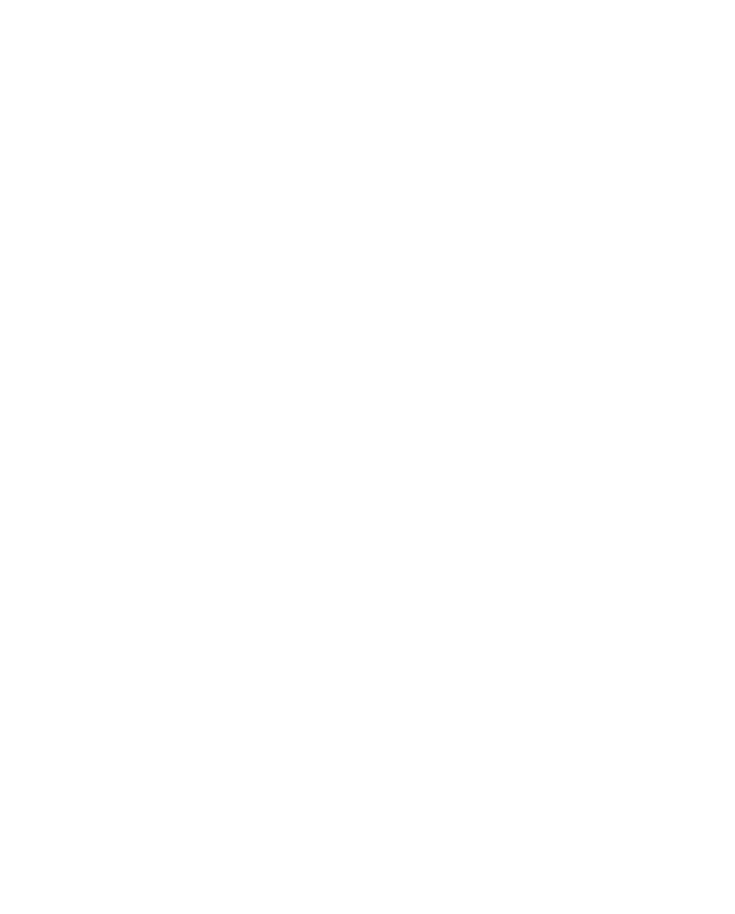
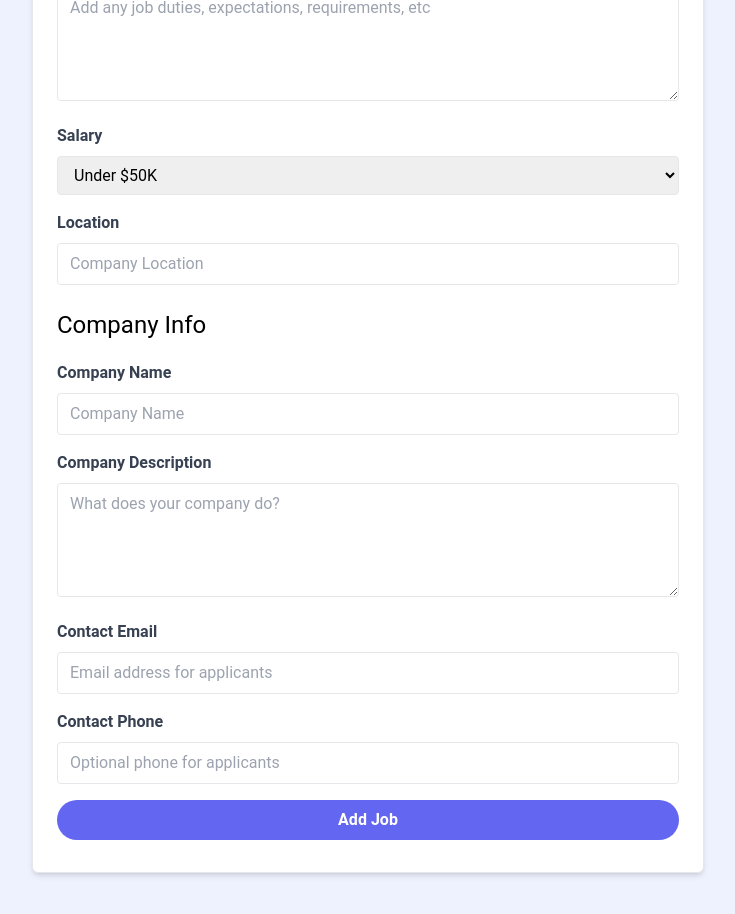
Before and after one commit to HumbleBoyy/ProjectReactJS, a React (Vite) app: page /add-job in a window 1280 px wide. Before the commit this address had no page. Shown: the part 500-1414 px from the top of the page, without its empty margins (272-1007 px from the left). Before the commit the page ends 800 px from the top, so only its background shows below. Built offline with nearby package versions, Linux system fonts and the light colour scheme.

Commit message:
Add job page and other pages were added

```diff
--- a/src/App.jsx
+++ b/src/App.jsx
@@ -9,6 +9,8 @@
 import MainLayout from './layouts/MainLayout';
 import JobsPage from './pages/JobsPage';
 import NotFoundPage from './pages/NotFoundPage';
+import JobPage, {jobLoader} from './pages/JobPage';
+import AddJobPage from './pages/AddJobPage';
 
 
 const routers = createBrowserRouter(
@@ -16,6 +18,8 @@
      <Route path='/' element={<MainLayout/>}>
            <Route index element={<HomePage/>}/>
            <Route path='/jobs' element={<JobsPage/>}/>
+           <Route path='/add-job' element={<AddJobPage/>}/>
+           <Route path='/job/:id' element={<JobPage/>} loader={jobLoader}/>
            <Route path='*' element={<NotFoundPage/>}/>
      </Route>
   )
--- a/src/components/Spinner.jsx
+++ b/src/components/Spinner.jsx
@@ -1,4 +1,4 @@
-import ClipLoader from 'react-spinners/ClipLoader';
+import { HashLoader } from 'react-spinners';
 
 const override = {
   display: 'block',
@@ -7,7 +7,7 @@
 
 const Spinner = ({ loading }) => {
   return (
-    <ClipLoader
+    <HashLoader
       color='#4338ca'
       loading={loading}
       cssOverride={override}
--- a/src/jobs.json
+++ b/src/jobs.json
@@ -25,7 +25,7 @@
           "name": "Veneer Solutions",
           "description": "Veneer Solutions is a creative agency specializing in digital design and development. Our team is dedicated to pushing the boundaries of creativity and innovation to deliver exceptional results for our clients.",
           "contactEmail": "contact@loremipsum.com",
-          "contactPhone": "555-555-5555"
+          "contactPhone": "155-222-5555"
         }
       },
       {
@@ -39,7 +39,7 @@
           "name": "Dolor Cloud",
           "description": "Dolor Cloud is a leading technology company specializing in digital solutions for businesses of all sizes. With a focus on innovation and customer satisfaction, we are committed to delivering cutting-edge products and services.",
           "contactEmail": "contact@dolorsitamet.com",
-          "contactPhone": "555-555-5555"
+          "contactPhone": "445-665-0000"
         }
       },
       {
@@ -53,7 +53,7 @@
           "name": "Alpha Elite",
           "description": "Alpha Elite is a dynamic startup specializing in digital marketing and web development. We are committed to fostering a diverse and inclusive workplace where creativity and innovation thrive.",
           "contactEmail": "contact@adipisicingelit.com",
-          "contactPhone": "555-555-5555"
+          "contactPhone": "333-112-0191"
         }
       },
       {
@@ -67,7 +67,7 @@
           "name": "Browning Technologies",
           "description": "Browning Technologies is a rapidly growing technology company specializing in e-commerce solutions. We offer a dynamic and collaborative work environment where employees are encouraged to think creatively and innovate.",
           "contactEmail": "contact@consecteturadipisicing.com",
-          "contactPhone": "555-555-5555"
+          "contactPhone": "342-721-7777"
         }
       },
       {
@@ -81,7 +81,7 @@
           "name": "Port Solutions INC",
           "description": "Port Solutions is a leading technology company specializing in software development and digital marketing. We are committed to providing our clients with cutting-edge solutions and our employees with a supportive and rewarding work environment.",
           "contactEmail": "contact@ipsumlorem.com",
-          "contactPhone": "555-555-5555"
+          "contactPhone": "818-218-8888"
         }
       }
     ]
--- a/src/pages/AddJobPage.jsx
+++ b/src/pages/AddJobPage.jsx
@@ -1,132 +1,82 @@
-import { useState } from 'react';
-import { useNavigate } from 'react-router-dom';
-import { toast } from 'react-toastify';
 
-const AddJobPage = ({ addJobSubmit }) => {
-  const [title, setTitle] = useState('');
-  const [type, setType] = useState('Full-Time');
-  const [location, setLocation] = useState('');
-  const [description, setDescription] = useState('');
-  const [salary, setSalary] = useState('Under $50K');
-  const [companyName, setCompanyName] = useState('');
-  const [companyDescription, setCompanyDescription] = useState('');
-  const [contactEmail, setContactEmail] = useState('');
-  const [contactPhone, setContactPhone] = useState('');
 
-  const navigate = useNavigate();
+const AddJobPage = () => {
+  return (
+    <>
+          <section className="bg-indigo-50">
+      <div className="container m-auto max-w-2xl py-24">
+        <div
+          className="bg-white px-6 py-8 mb-4 shadow-md rounded-md border m-4 md:m-0"
+        >
+          <form>
+            <h2 className="text-3xl text-center font-semibold mb-6">Add Job</h2>
 
-  const submitForm = (e) => {
-    e.preventDefault();
-
-    const newJob = {
-      title,
-      type,
-      location,
-      description,
-      salary,
-      company: {
-        name: companyName,
-        description: companyDescription,
-        contactEmail,
-        contactPhone,
-      },
-    };
-
-    addJobSubmit(newJob);
-
-    toast.success('Job Added Successfully');
-
-    return navigate('/jobs');
-  };
-
-  return (
-    <section className='bg-indigo-50'>
-      <div className='container m-auto max-w-2xl py-24'>
-        <div className='bg-white px-6 py-8 mb-4 shadow-md rounded-md border m-4 md:m-0'>
-          <form onSubmit={submitForm}>
-            <h2 className='text-3xl text-center font-semibold mb-6'>Add Job</h2>
-
-            <div className='mb-4'>
-              <label
-                htmlFor='type'
-                className='block text-gray-700 font-bold mb-2'
+            <div className="mb-4">
+              <label htmlFor="type" className="block text-gray-700 font-bold mb-2"
+                >Job Type</label
               >
-                Job Type
-              </label>
               <select
-                id='type'
-                name='type'
-                className='border rounded w-full py-2 px-3'
+                id="type"
+                name="type"
+                className="border rounded w-full py-2 px-3"
                 required
-                value={type}
-                onChange={(e) => setType(e.target.value)}
               >
-                <option value='Full-Time'>Full-Time</option>
-                <option value='Part-Time'>Part-Time</option>
-                <option value='Remote'>Remote</option>
-                <option value='Internship'>Internship</option>
+                <option value="Full-Time">Full-Time</option>
+                <option value="Part-Time">Part-Time</option>
+                <option value="Remote">Remote</option>
+                <option value="Internship">Internship</option>
               </select>
             </div>
 
-            <div className='mb-4'>
-              <label className='block text-gray-700 font-bold mb-2'>
-                Job Listing Name
-              </label>
+            <div className="mb-4">
+              <label className="block text-gray-700 font-bold mb-2"
+                >Job Listing Name</label
+              >
               <input
-                type='text'
-                id='title'
-                name='title'
-                className='border rounded w-full py-2 px-3 mb-2'
-                placeholder='eg. Beautiful Apartment In Miami'
+                type="text"
+                id="title"
+                name="title"
+                className="border rounded w-full py-2 px-3 mb-2"
+                placeholder="eg. Beautiful Apartment In Miami"
                 required
-                value={title}
-                onChange={(e) => setTitle(e.target.value)}
               />
             </div>
-            <div className='mb-4'>
+            <div className="mb-4">
               <label
-                htmlFor='description'
-                className='block text-gray-700 font-bold mb-2'
+                htmlFor="description"
+                className="block text-gray-700 font-bold mb-2"
+                >Description</label
               >
-                Description
-              </label>
               <textarea
-                id='description'
-                name='description'
-                className='border rounded w-full py-2 px-3'
-                rows='4'
-                placeholder='Add any job duties, expectations, requirements, etc'
-                value={description}
-                onChange={(e) => setDescription(e.target.value)}
+                id="description"
+                name="description"
+                className="border rounded w-full py-2 px-3"
+                rows="4"
+                placeholder="Add any job duties, expectations, requirements, etc"
               ></textarea>
             </div>
 
-            <div className='mb-4'>
-              <label
-                htmlFor='type'
-                className='block text-gray-700 font-bold mb-2'
+            <div className="mb-4">
+              <label htmlFor="type" className="block text-gray-700 font-bold mb-2"
+                >Salary</label
               >
-                Salary
-              </label>
               <select
-                id='salary'
-                name='salary'
-                className='border rounded w-full py-2 px-3'
+                id="salary"
+                name="salary"
+                className="border rounded w-full py-2 px-3"
                 required
-                value={salary}
-                onChange={(e) => setSalary(e.target.value)}
               >
-                <option value='Under $50K'>Under $50K</option>
-                <option value='$50K - 60K'>$50K - $60K</option>
-                <option value='$60K - 70K'>$60K - $70K</option>
-                <option value='$70K - 80K'>$70K - $80K</option>
-                <option value='$80K - 90K'>$80K - $90K</option>
-                <option value='$90K - 100K'>$90K - $100K</option>
-                <option value='$100K - 125K'>$100K - $125K</option>
-                <option value='$125K - 150K'>$125K - $150K</option>
-                <option value='$150K - 175K'>$150K - $175K</option>
-                <option value='$175K - 200K'>$175K - $200K</option>
-                <option value='Over $200K'>Over $200K</option>
+                <option value="Under $50K">Under $50K</option>
+                <option value="$50K - 60K">$50K - $60K</option>
+                <option value="$60K - 70K">$60K - $70K</option>
+                <option value="$70K - 80K">$70K - $80K</option>
+                <option value="$80K - 90K">$80K - $90K</option>
+                <option value="$90K - 100K">$90K - $100K</option>
+                <option value="$100K - 125K">$100K - $125K</option>
+                <option value="$125K - 150K">$125K - $150K</option>
+                <option value="$150K - 175K">$150K - $175K</option>
+                <option value="$175K - 200K">$175K - $200K</option>
+                <option value="Over $200K">Over $200K</option>
               </select>
             </div>
 
@@ -140,90 +90,72 @@
                 name='location'
                 className='border rounded w-full py-2 px-3 mb-2'
                 placeholder='Company Location'
-                required
-                value={location}
-                onChange={(e) => setLocation(e.target.value)}
+                required/>
+            </div>
+
+            <h3 className="text-2xl mb-5">Company Info</h3>
+
+            <div className="mb-4">
+              <label htmlFor="company" className="block text-gray-700 font-bold mb-2" >Company Name</label
+              >
+              <input
+                type="text"
+                id="company"
+                name="company"
+                className="border rounded w-full py-2 px-3"
+                placeholder="Company Name"
               />
             </div>
 
-            <h3 className='text-2xl mb-5'>Company Info</h3>
-
-            <div className='mb-4'>
+            <div className="mb-4">
               <label
-                htmlFor='company'
-                className='block text-gray-700 font-bold mb-2'
+                htmlFor="company_description"
+                className="block text-gray-700 font-bold mb-2"
+                >Company Description</label
               >
-                Company Name
-              </label>
-              <input
-                type='text'
-                id='company'
-                name='company'
-                className='border rounded w-full py-2 px-3'
-                placeholder='Company Name'
-                value={companyName}
-                onChange={(e) => setCompanyName(e.target.value)}
-              />
-            </div>
-
-            <div className='mb-4'>
-              <label
-                htmlFor='company_description'
-                className='block text-gray-700 font-bold mb-2'
-              >
-                Company Description
-              </label>
               <textarea
-                id='company_description'
-                name='company_description'
-                className='border rounded w-full py-2 px-3'
-                rows='4'
-                placeholder='What does your company do?'
-                value={companyDescription}
-                onChange={(e) => setCompanyDescription(e.target.value)}
+                id="company_description"
+                name="company_description"
+                className="border rounded w-full py-2 px-3"
+                rows="4"
+                placeholder="What does your company do?"
               ></textarea>
             </div>
 
-            <div className='mb-4'>
+            <div className="mb-4">
               <label
-                htmlFor='contact_email'
-                className='block text-gray-700 font-bold mb-2'
+                htmlFor="contact_email"
+                className="block text-gray-700 font-bold mb-2"
+                >Contact Email</label
               >
-                Contact Email
-              </label>
               <input
-                type='email'
-                id='contact_email'
-                name='contact_email'
-                className='border rounded w-full py-2 px-3'
-                placeholder='Email address for applicants'
+                type="email"
+                id="contact_email"
+                name="contact_email"
+                className="border rounded w-full py-2 px-3"
+                placeholder="Email address for applicants"
                 required
-                value={contactEmail}
-                onChange={(e) => setContactEmail(e.target.value)}
               />
             </div>
-            <div className='mb-4'>
+            <div className="mb-4">
               <label
-                htmlFor='contact_phone'
-                className='block text-gray-700 font-bold mb-2'
+                htmlFor="contact_phone"
+                className="block text-gray-700 font-bold mb-2"
+                >Contact Phone</label
               >
-                Contact Phone
-              </label>
               <input
-                type='tel'
-                id='contact_phone'
-                name='contact_phone'
-                className='border rounded w-full py-2 px-3'
-                placeholder='Optional phone for applicants'
-                value={contactPhone}
-                onChange={(e) => setContactPhone(e.target.value)}
+                type="tel"
+                id="contact_phone"
+                name="contact_phone"
+                className="border rounded w-full py-2 px-3"
+                placeholder="Optional phone for applicants"
               />
             </div>
 
             <div>
               <button
-                className='bg-indigo-500 hover:bg-indigo-600 text-white font-bold py-2 px-4 rounded-full w-full focus:outline-none focus:shadow-outline'
-                type='submit'
+                className="bg-indigo-500 hover:bg-indigo-600 text-white font-bold py-2 px-4 rounded-full w-full focus:outline-none focus:shadow-outline"
+                type="submit"
               >
                 Add Job
               </button>
@@ -232,6 +164,8 @@
         </div>
       </div>
     </section>
-  );
-};
-export default AddJobPage;
+    </>
+  )
+}
+
+export default AddJobPage
--- a/src/pages/JobPage.jsx
+++ b/src/pages/JobPage.jsx
@@ -1,104 +1,86 @@
-import { useParams, useLoaderData, useNavigate } from 'react-router-dom';
 import { FaArrowLeft, FaMapMarker } from 'react-icons/fa';
-import { Link } from 'react-router-dom';
-import { toast } from 'react-toastify';
+import { useParams, useLoaderData, Link } from 'react-router-dom'
 
-const JobPage = ({ deleteJob }) => {
-  const navigate = useNavigate();
-  const { id } = useParams();
+const JobPage = () => {
+  const {id} = useParams();
   const job = useLoaderData();
-
-  const onDeleteClick = (jobId) => {
-    const confirm = window.confirm(
-      'Are you sure you want to delete this listing?'
-    );
-
-    if (!confirm) return;
-
-    deleteJob(jobId);
-
-    toast.success('Job deleted successfully');
-
-    navigate('/jobs');
-  };
-
   return (
     <>
     <section>
-        <div className='container m-auto py-6 px-6'>
+      <div className="container m-auto py-6 px-6">
         <Link
-            to='/jobs'
-            className='text-indigo-500 hover:text-indigo-600 flex items-center'
+          to="/jobs"
+          className="text-indigo-500 hover:text-indigo-600 flex items-center"
         >
-            <FaArrowLeft className='mr-2' /> Back to Job Listings
+         <FaArrowLeft className="fas fa-arrow-left mr-2"/> Back to Job Listings
         </Link>
       </div>
     </section>
 
-      <section className='bg-indigo-50'>
-        <div className='container m-auto py-10 px-6'>
-          <div className='grid grid-cols-1 md:grid-cols-70/30 w-full gap-6'>
+    <section className="bg-indigo-50">
+      <div className="container m-auto py-10 px-6">
+        <div className="grid grid-cols-1 md:grid-cols-70/30 w-full gap-6">
           <main>
-              <div className='bg-white p-6 rounded-lg shadow-md text-center md:text-left'>
-                <div className='text-gray-500 mb-4'>{job.type}</div>
-                <h1 className='text-3xl font-bold mb-4'>{job.title}</h1>
-                <div className='text-gray-500 mb-4 flex align-middle justify-center md:justify-start'>
-                  <FaMapMarker className='text-orange-700 mr-1' />
-                  <p className='text-orange-700'>{job.location}</p>
+            <div  className="bg-white p-6 rounded-lg shadow-md text-center md:text-left">
+              <div className="text-gray-500 mb-4">{job.type}</div>
+              <h1 className="text-3xl font-bold mb-4">
+                {job.title}
+              </h1>
+              <div className="text-gray-500 mb-4 flex align-middle justify-center md:justify-start">
+                <FaMapMarker className="fa-solid fa-location-dot text-lg text-orange-700 mr-2"/>
+                <p className="text-orange-700">{job.location}</p>
               </div>
             </div>
 
-              <div className='bg-white p-6 rounded-lg shadow-md mt-6'>
-                <h3 className='text-indigo-800 text-lg font-bold mb-6'>
+            <div className="bg-white p-6 rounded-lg shadow-md mt-6">
+              <h3 className="text-indigo-800 text-lg font-bold mb-6">
                 Job Description
               </h3>
 
-                <p className='mb-4'>{job.description}</p>
+              <p className="mb-4">
 
-                <h3 className='text-indigo-800 text-lg font-bold mb-2'>
-                  Salary
-                </h3>
+              </p>
 
-                <p className='mb-4'>{job.salary} / Year</p>
+              <h3 className="text-indigo-800 text-lg font-bold mb-2">Salary</h3>
+                {job.description}
+              <p className="mb-4">{job.salary} / Year</p>
             </div>
           </main>
 
-            {/* <!-- Sidebar --> */}
+
           <aside>
-              <div className='bg-white p-6 rounded-lg shadow-md'>
-                <h3 className='text-xl font-bold mb-6'>Company Info</h3>
 
-                <h2 className='text-2xl'>{job.company.name}</h2>
+            <div className="bg-white p-6 rounded-lg shadow-md">
+              <h3 className="text-xl font-bold mb-6">Company Info</h3>
 
-                <p className='my-2'>{job.company.description}</p>
+              <h2 className="text-2xl">{job.company.name}</h2>
 
-                <hr className='my-4' />
+              <p className="my-2">
+                {job.company.description}
+              </p>
 
-                <h3 className='text-xl'>Contact Email:</h3>
+              <hr className="my-4" />
 
-                <p className='my-2 bg-indigo-100 p-2 font-bold'>
+              <h3 className="text-xl">Contact Email:</h3>
+
+              <p className="my-2 bg-indigo-100 p-2 font-bold">
                 {job.company.contactEmail}
               </p>
 
-                <h3 className='text-xl'>Contact Phone:</h3>
+              <h3 className="text-xl">Contact Phone:</h3>
 
-                <p className='my-2 bg-indigo-100 p-2 font-bold'>
-                  {' '}
-                  {job.company.contactPhone}
-                </p>
+              <p className="my-2 bg-indigo-100 p-2 font-bold">{job.company.contactPhone}</p>
             </div>
 
-              <div className='bg-white p-6 rounded-lg shadow-md mt-6'>
-                <h3 className='text-xl font-bold mb-6'>Manage Job</h3>
+
+            <div className="bg-white p-6 rounded-lg shadow-md mt-6">
+              <h3 className="text-xl font-bold mb-6">Manage Job</h3>
               <Link
-                  to={`/edit-job/${job.id}`}
-                  className='bg-indigo-500 hover:bg-indigo-600 text-white text-center font-bold py-2 px-4 rounded-full w-full focus:outline-none focus:shadow-outline mt-4 block'
-                >
-                  Edit Job
-                </Link>
+                to={`/jobs/edit/${job.id}`}
+                className="bg-indigo-500 hover:bg-indigo-600 text-white text-center font-bold py-2 px-4 rounded-full w-full focus:outline-none focus:shadow-outline mt-4 block"
+                >Edit Job</Link>
               <button
-                  onClick={() => onDeleteClick(job.id)}
-                  className='bg-red-500 hover:bg-red-600 text-white font-bold py-2 px-4 rounded-full w-full focus:outline-none focus:shadow-outline mt-4 block'
+                className="bg-red-500 hover:bg-red-600 text-white font-bold py-2 px-4 rounded-full w-full focus:outline-none focus:shadow-outline mt-4 block"
               >
                 Delete Job
               </button>
@@ -108,13 +90,72 @@
       </div>
     </section>
     </>
-  );
-};
+  )
+}
 
-const jobLoader = async ({ params }) => {
-  const res = await fetch(`/api/jobs/${params.id}`);
+const jobLoader = async({params}) => {
+   const res = await fetch(`/api/jobs/${params.id}`)
    const data = await res.json();
    return data;
-};
+}
 
-export { JobPage as default, jobLoader };
+export {JobPage as default, jobLoader}
+
+
+
+
+
+
+
+
+
+
+
+
+
+
+
+
+
+// Fetching data and id by using useEffect and useParams
+
+// import { useEffect, useState } from 'react'
+// import { useParams } from 'react-router-dom';
+// import Spinner from '../components/Spinner';
+
+// const JobPage = () => {
+//   const [job, setJob] = useState(null);
+//   const {id} = useParams()
+//   const [loading, setSloading] = useState(true)
+
+//   useEffect(()=> {
+//     const fetchJob = async() => {
+//       try{
+//         const res = await fetch(`/api/jobs/${id}`);
+//         const data = await res.json();
+//         console.log(data)
+//         setJob(data)
+//        }catch(error){
+//          console.log(error)
+//        }finally{
+//         setSloading(false)
+//        }
+//     }
+
+//     fetchJob()
+//   },[])
+//   return (
+//     <>
+//       {
+//         loading ? <Spinner/> : (
+//           <>
+//             <h1>{job.title}</h1>
+//           </>
+//         )
+//       }
+//     </>
+//   )
+// }
+
+
+// export default JobPage
```
Also changed, not shown: _theme_files/job.html (+4 -4 lines), src/components/JobListings.jsx (+26 -4 lines), 1 other file (tests, documents, lock files or other folders). Lines whose indentation alone changed are shown as unchanged.
